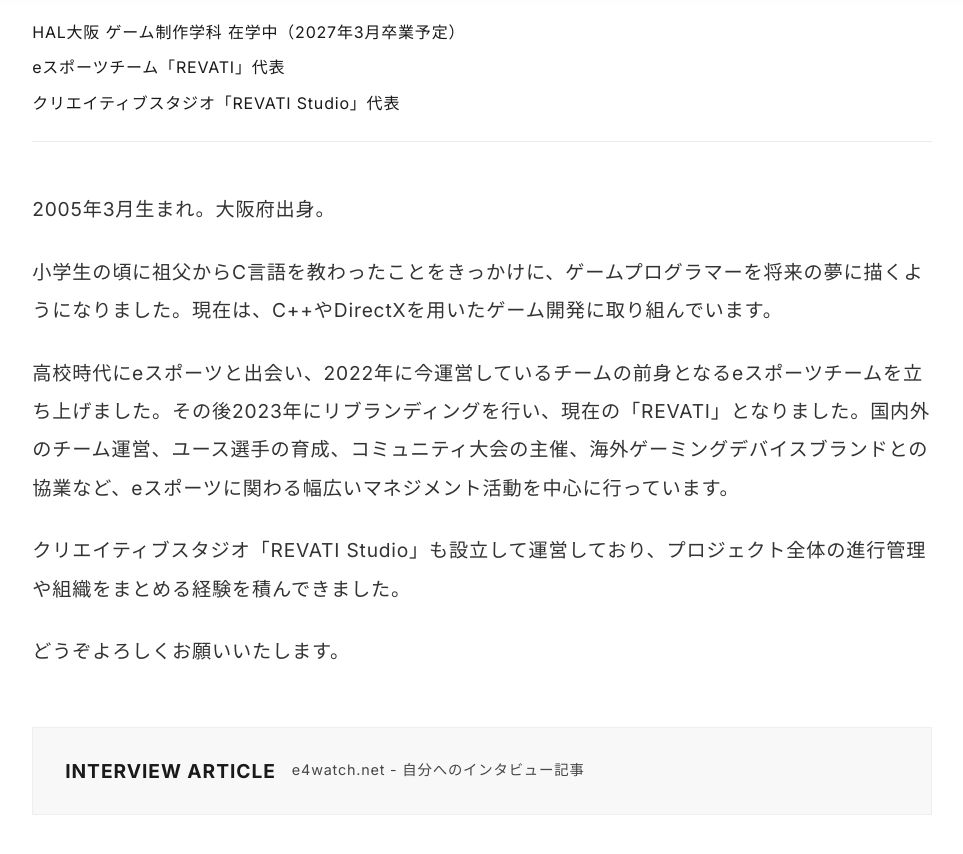
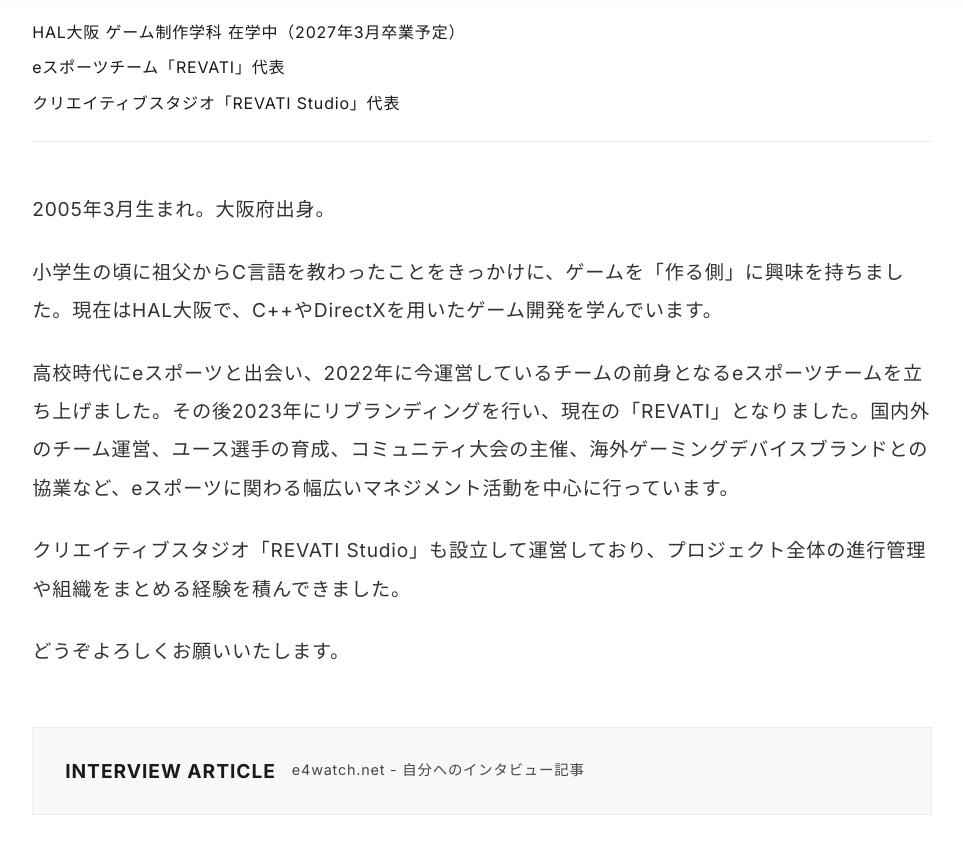
Before and after one commit to Nishi-Yura/Nishi-Yura.github.io, a Jekyll site: the page built from index.html, in a window 1280 px wide and 900 px high, scrolled down 460 px. Shown: the top 854 px of the window, without its empty margins (19-982 px from the left). Built offline with Jekyll 4.4.1, drawn with Linux system fonts in a browser that asks for light colours.

Commit message:
Reword ABOUT intro about game development

```diff
--- a/index.html
+++ b/index.html
@@ -18,7 +18,7 @@
                     </ul>
 
                     <p>2005年3月生まれ。大阪府出身。</p>
-                    <p>小学生の頃に祖父からC言語を教わったことをきっかけに、ゲームプログラマーを将来の夢に描くようになりました。現在は、C++やDirectXを用いたゲーム開発に取り組んでいます。</p>
+                    <p>小学生の頃に祖父からC言語を教わったことをきっかけに、ゲームを「作る側」に興味を持ちました。現在はHAL大阪で、C++やDirectXを用いたゲーム開発を学んでいます。</p>
                     <p>高校時代にeスポーツと出会い、2022年に今運営しているチームの前身となるeスポーツチームを立ち上げました。その後2023年にリブランディングを行い、現在の「REVATI」となりました。国内外のチーム運営、ユース選手の育成、コミュニティ大会の主催、海外ゲーミングデバイスブランドとの協業など、eスポーツに関わる幅広いマネジメント活動を中心に行っています。</p>
                     <p>クリエイティブスタジオ「REVATI Studio」も設立して運営しており、プロジェクト全体の進行管理や組織をまとめる経験を積んできました。</p>
                     <p>どうぞよろしくお願いいたします。</p>
```
